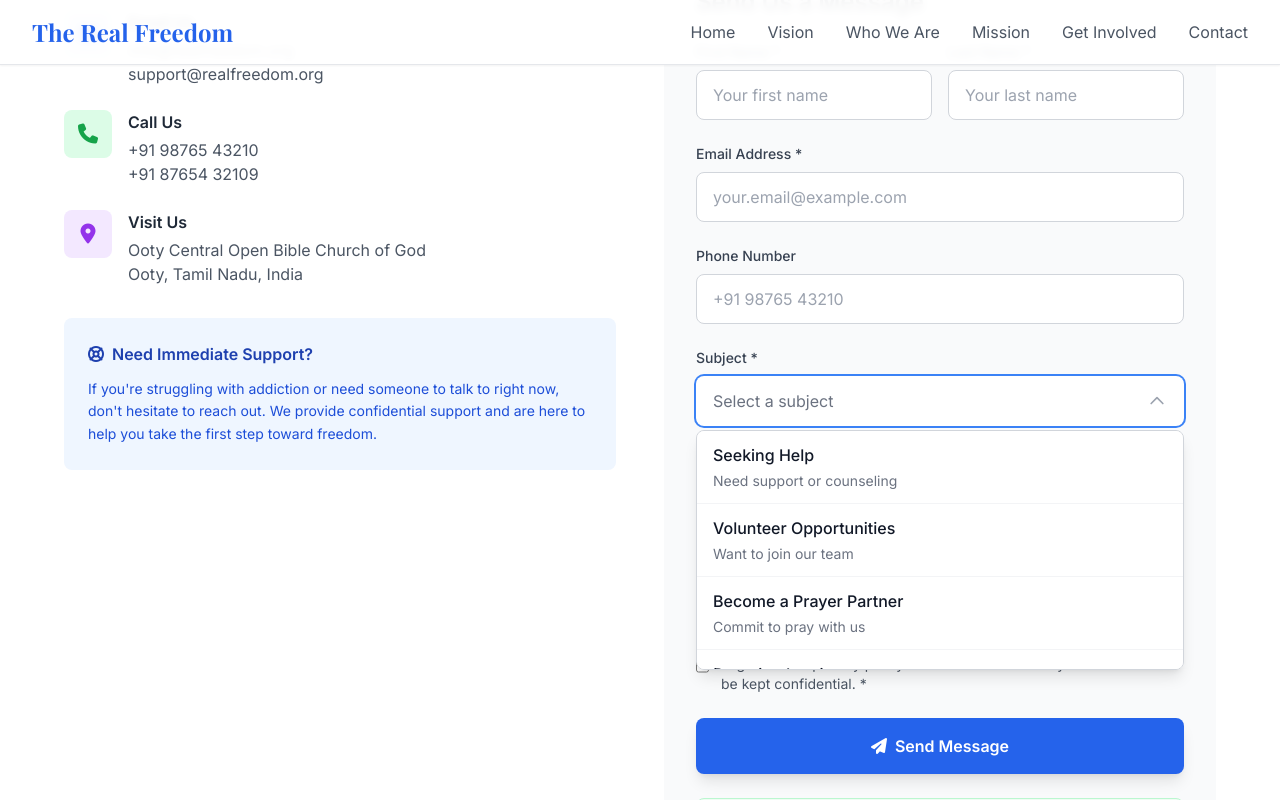
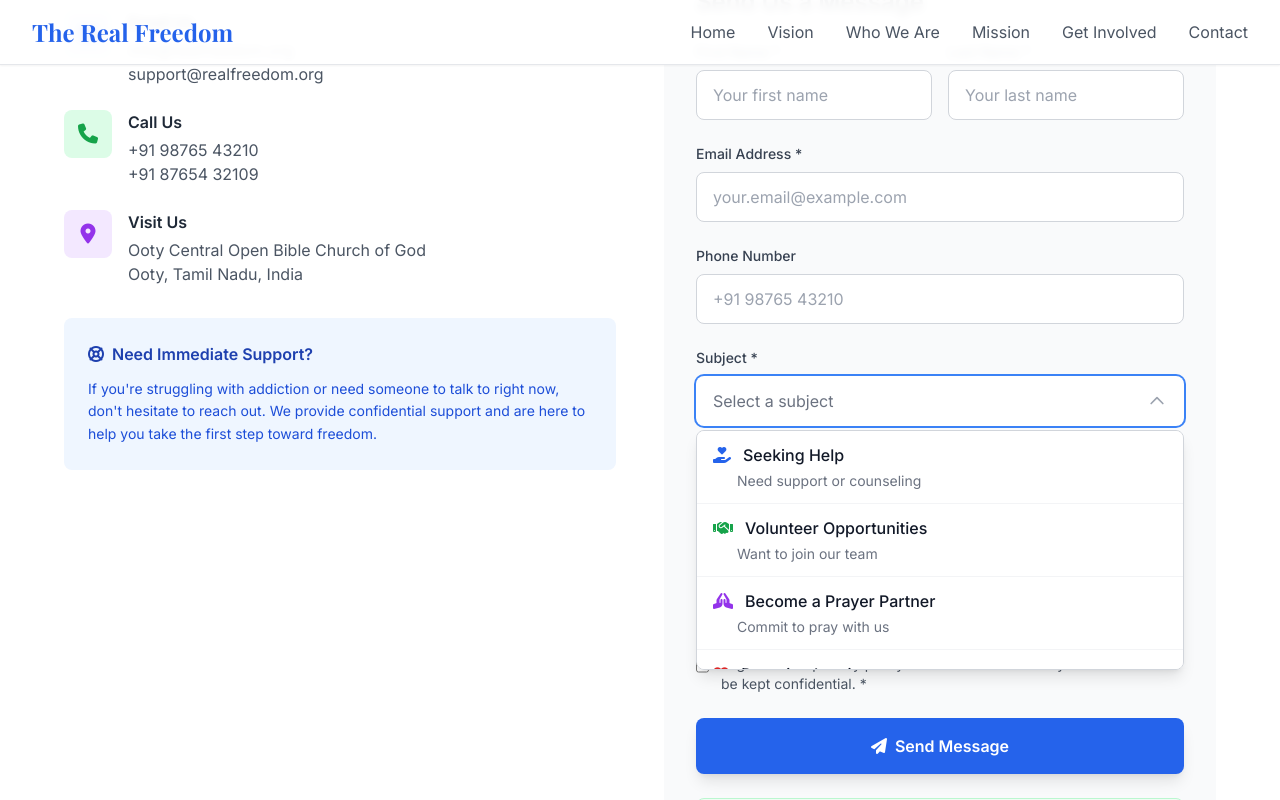
Before and after one commit to TimJerry725/real-freedom, a Next.js app: page / in a window 1280 px wide. Both pictures are taken after a click on the button "Select a subject". Shown: the part 7091-7891 px from the top of the page. Built offline with nearby package versions, Linux system fonts and the light colour scheme.

Commit message:
failed to apply code block

```diff
--- a/app/page.tsx
+++ b/app/page.tsx
@@ -1087,17 +1087,28 @@ export default function Page() {
                                                 <span
                                                     className={
                                                         selectedSubject
-                                                            ? 'text-gray-900'
+                                                            ? 'text-gray-900 flex items-center'
                                                             : 'text-gray-500'
                                                     }
                                                     data-oid="xyg82x3"
                                                 >
-                                                    {selectedSubject
-                                                        ? subjectOptions.find(
-                                                              (opt) =>
-                                                                  opt.value === selectedSubject,
-                                                          )?.label
-                                                        : 'Select a subject'}
+                                                    {selectedSubject ? (
+                                                        <>
+                                                            <i
+                                                                className={`${subjectOptions.find((opt) => opt.value === selectedSubject)?.icon} ${subjectOptions.find((opt) => opt.value === selectedSubject)?.color} mr-2`}
+                                                                data-oid="4q6lgn7"
+                                                            ></i>
+                                                            {
+                                                                subjectOptions.find(
+                                                                    (opt) =>
+                                                                        opt.value ===
+                                                                        selectedSubject,
+                                                                )?.label
+                                                            }
+                                                        </>
+                                                    ) : (
+                                                        'Select a subject'
+                                                    )}
                                                 </span>
                                                 <svg
                                                     className={`w-5 h-5 text-gray-400 transition-transform duration-200 ${
@@ -1138,13 +1149,17 @@ export default function Page() {
                                                                 data-oid="svh3bb_"
                                                             >
                                                                 <span
-                                                                    className="font-medium text-gray-900"
+                                                                    className="font-medium text-gray-900 flex items-center"
                                                                     data-oid="3-cba9c"
                                                                 >
+                                                                    <i
+                                                                        className={`${option.icon} ${option.color} mr-3`}
+                                                                        data-oid="1k7bbaa"
+                                                                    ></i>
                                                                     {option.label}
                                                                 </span>
                                                                 <span
-                                                                    className="text-sm text-gray-500 mt-1"
+                                                                    className="text-sm text-gray-500 mt-1 ml-6"
                                                                     data-oid="-whpr-c"
                                                                 >
                                                                     {option.description}
```
